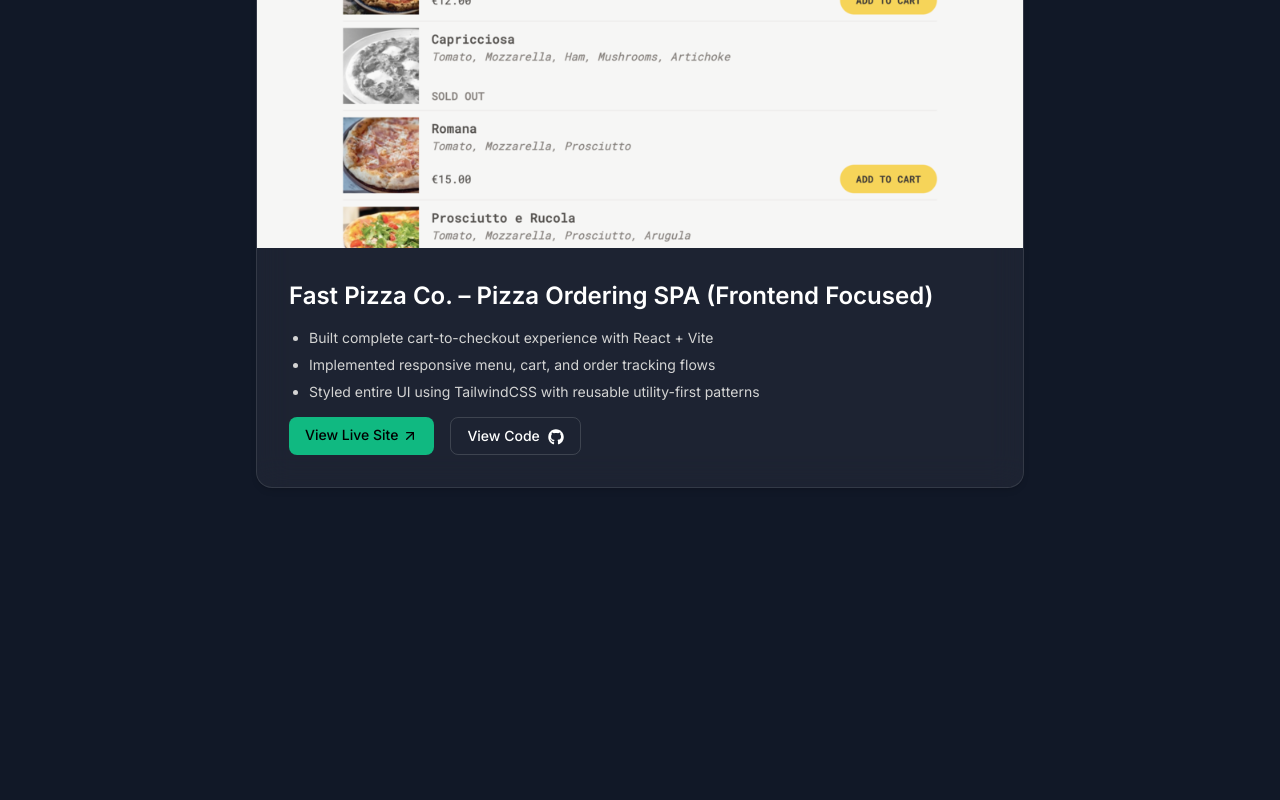
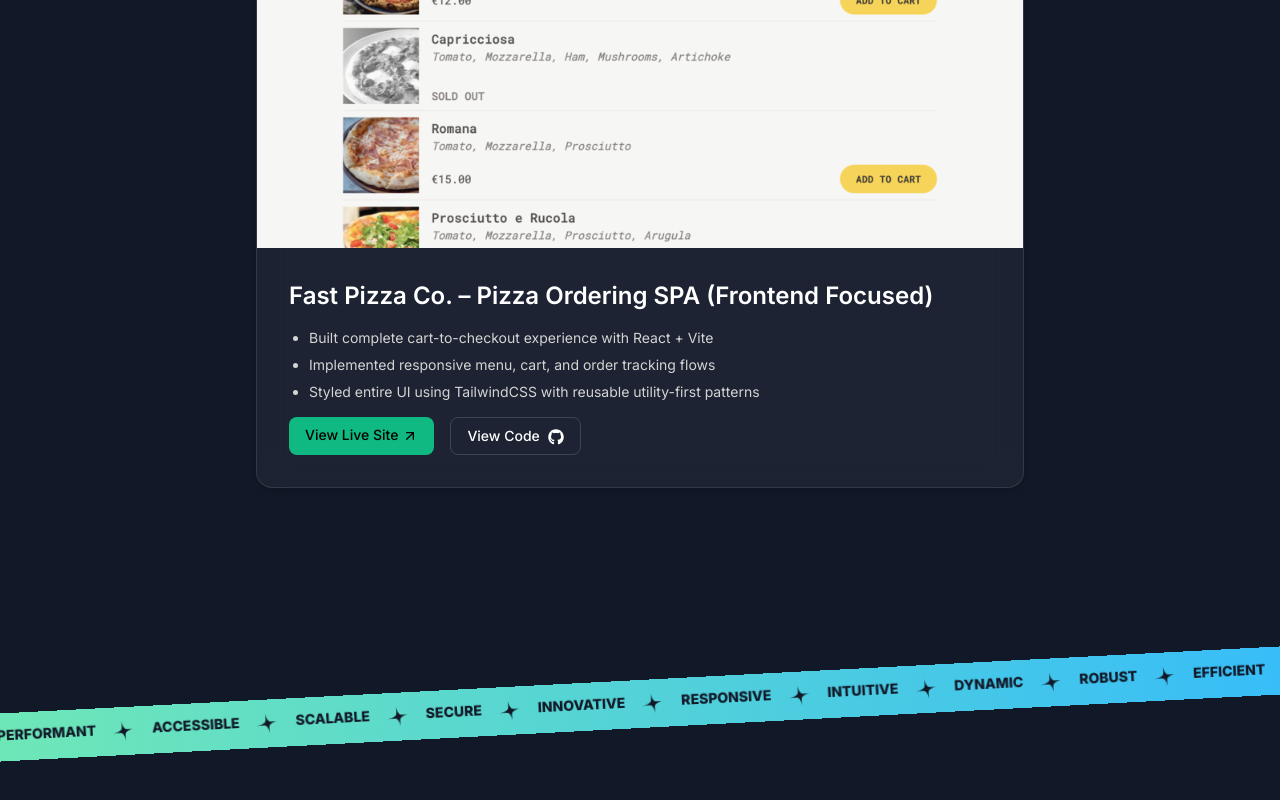
Before and after one commit to vikram-codes/portfolio, a Next.js app: page / in a window 1280 px wide. Shown: the part 2331-3131 px from the top of the page. Before the commit the page ends 2915 px from the top, so only its background shows below. Built offline with nearby package versions, Linux system fonts and the light colour scheme; a web font is replaced by a local one.

Commit message:
Added a Tape design

```diff
--- a/app/page.tsx
+++ b/app/page.tsx
@@ -1,6 +1,7 @@
 import { Header } from "../sections/Header";
 import { HeroSection } from "../sections/Hero";
 import { ProjectsSection } from "../sections/Projects";
+import { TapeSection } from "../sections/Tape";
 
 export default function Home() {
   return (
@@ -8,6 +9,7 @@
       <Header />
       <HeroSection />
       <ProjectsSection />
+      <TapeSection />
     </div>
   );
 }
--- a/sections/Tape.tsx
+++ b/sections/Tape.tsx
@@ -1,3 +1,39 @@
+import Star from "../assets/icons/star.svg";
+
+const words = [
+  "Performant",
+  "Accessible",
+  "Scalable",
+  "Secure",
+  "Innovative",
+  "Responsive",
+  "Intuitive",
+  "Dynamic",
+  "Robust",
+  "Efficient",
+  "Versatile",
+  "User-friendly",
+  "Cutting-edge",
+  "High-quality",
+];
+
 export const TapeSection = () => {
-  return <div>Tape Section</div>;
+  return (
+    <div className="py-16 lg:py-24 overflow-x-clip">
+      <div className="bg-gradient-to-r from-emerald-300 to-sky-400 -rotate-3 -mx-1">
+        <div className="flex [mask-image:linear-gradient(to_right,transparent,black10%,black90%,transparent)]">
+          <div className="flex flex-none gap-4 py-3">
+            {words.map((word) => (
+              <div className="inline-flex gap-4" key={word}>
+                <span className="text-gray-900 uppercase font-extrabold text-sm">
+                  {word}
+                </span>
+                <Star className="size-6 text-gray-900 -rotate-12" />
+              </div>
+            ))}
+          </div>
+        </div>
+      </div>
+    </div>
+  );
 };
```
